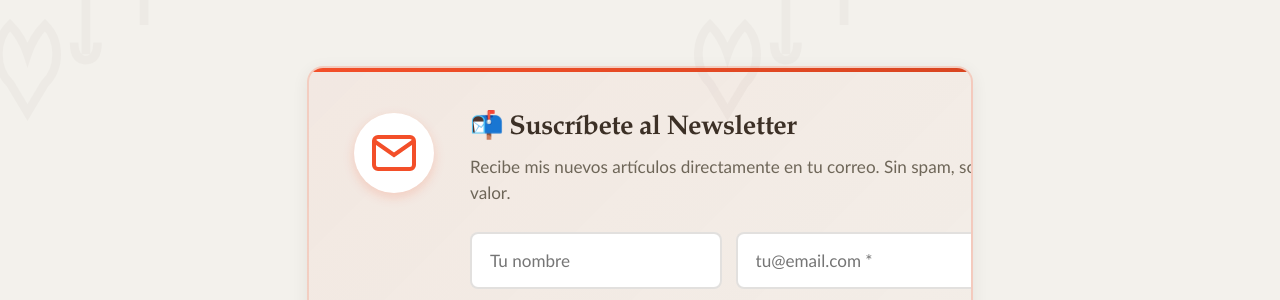
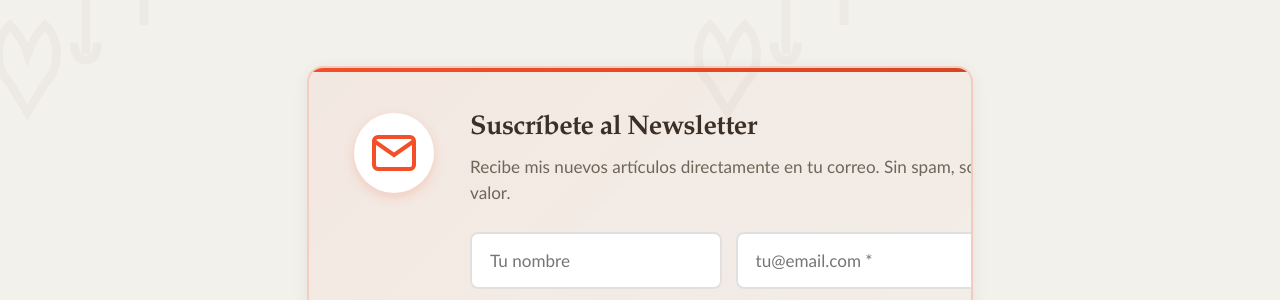
Before and after one commit to renedev0284-creator/renedev0284-creator.github.io, a Jekyll site: the page built from _posts/2026-01-30-el-que-sabe-se-divierte.md, in a window 1280 px wide and 1400 px high, scrolled down 3389 px. Shown: the part 150-450 px from the top of the window. Built offline with Jekyll 4.4.1, drawn with Linux system fonts in a browser that asks for light colours.

Commit message:
Nuevo newsletter

```diff
--- a/_includes/newsletter.html
+++ b/_includes/newsletter.html
@@ -9,7 +9,7 @@
     </div>
 
     <div class="newsletter-content">
-      <h3 class="newsletter-title">📬 Suscríbete al Newsletter</h3>
+      <h3 class="newsletter-title">Suscríbete al Newsletter</h3>
       <p class="newsletter-description">
         Recibe mis nuevos artículos directamente en tu correo. Sin spam, solo contenido de valor.
       </p>
@@ -130,6 +130,7 @@
   display: grid;
   grid-template-columns: 1fr 1.5fr auto;
   gap: 0.75rem;
+  margin-bottom: 0.75rem;
 }
 
 .form-group-inline input {
```
Also changed, not shown: other parts of _includes/newsletter.html (+2 -0 lines).
